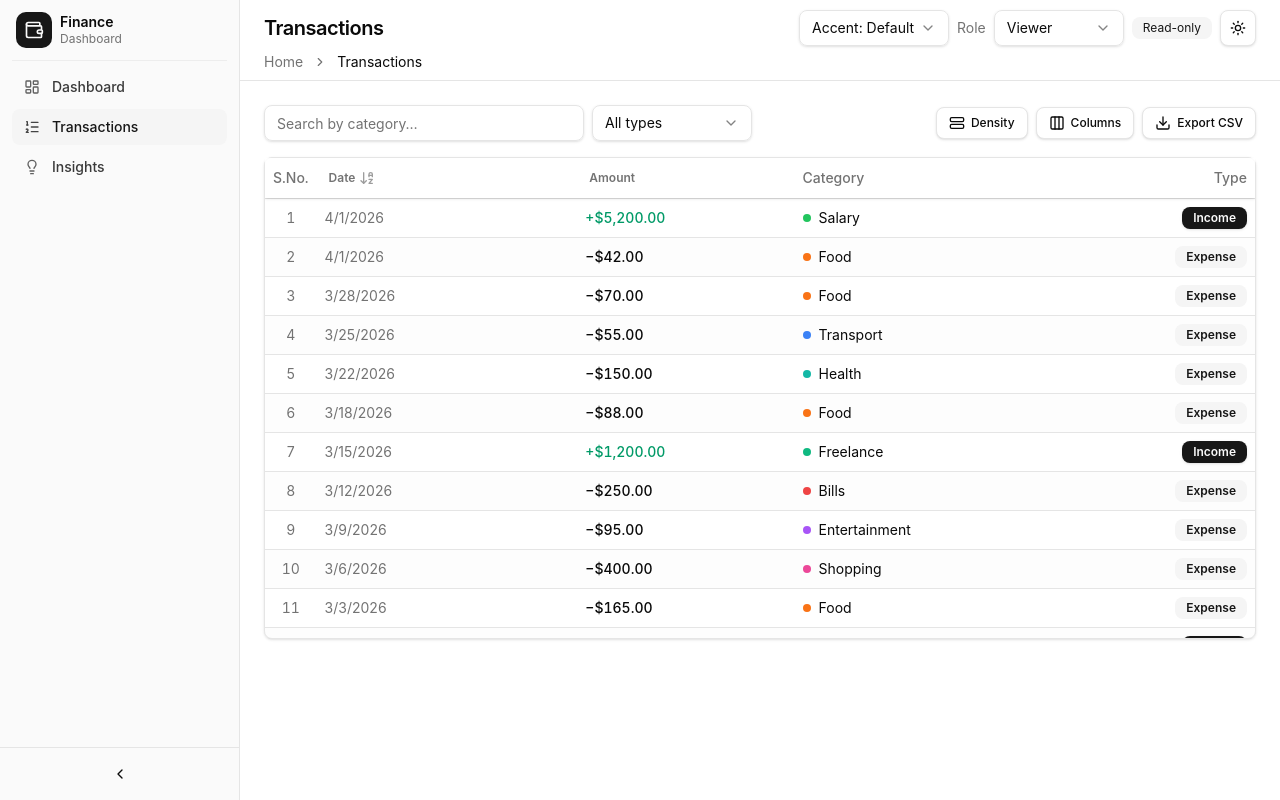
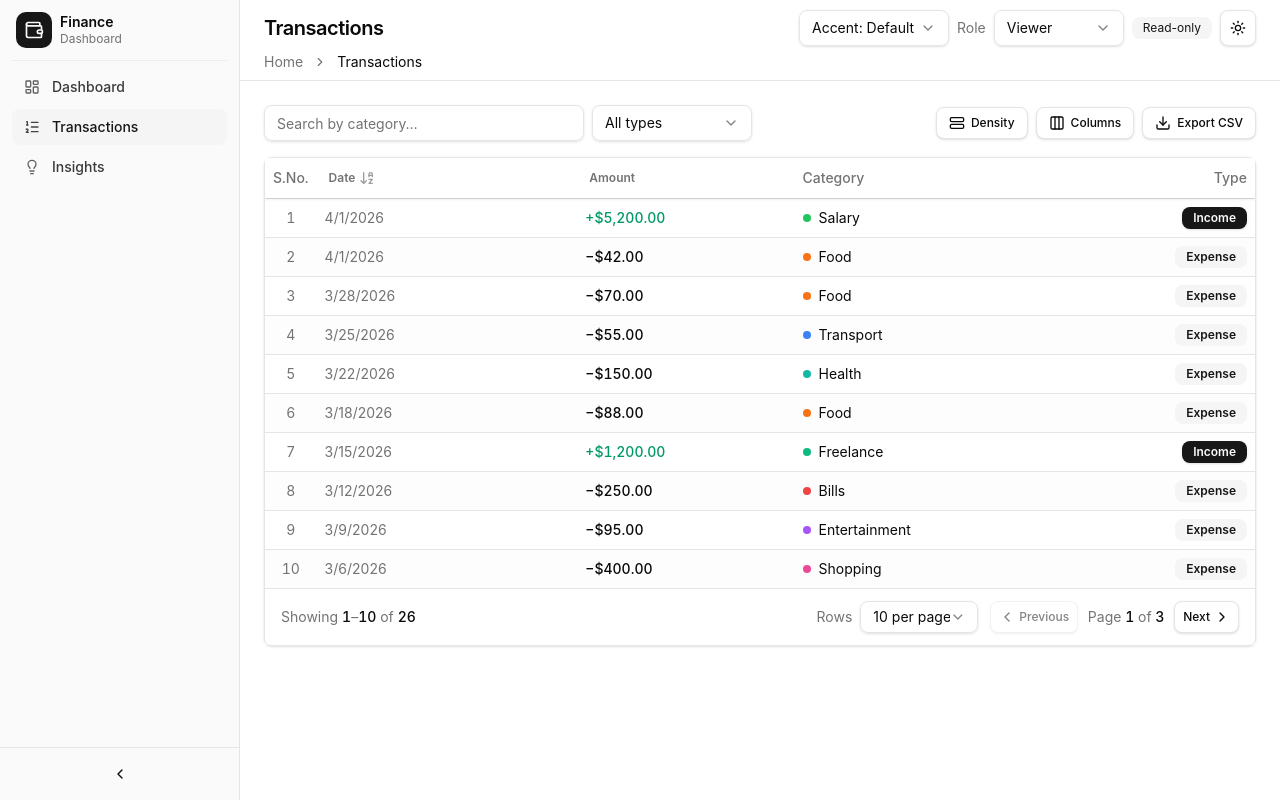
Before and after one commit to hellfire20031998/Finance-Dashborad-UI, a React (Vite) app: page /transactions in a window 1280 px wide. Built offline with nearby package versions, Linux system fonts and the light colour scheme.

Commit message:
added pagination for transcation

```diff
--- /dev/null
+++ b/src/components/table/TransactionsPagination.tsx
@@ -0,0 +1,106 @@
+import { ChevronLeft, ChevronRight } from "lucide-react"
+import { Button } from "@/components/ui/button"
+import {
+  Select,
+  SelectContent,
+  SelectItem,
+  SelectTrigger,
+  SelectValue,
+} from "@/components/ui/select"
+import {
+  TRANSACTIONS_PAGE_SIZES,
+  type TransactionsPageSize,
+} from "@/store/useUIStore"
+
+type Props = {
+  page: number
+  totalPages: number
+  pageSize: TransactionsPageSize
+  totalItems: number
+  onPageChange: (page: number) => void
+  onPageSizeChange: (size: TransactionsPageSize) => void
+}
+
+export function TransactionsPagination({
+  page,
+  totalPages,
+  pageSize,
+  totalItems,
+  onPageChange,
+  onPageSizeChange,
+}: Props) {
+  if (totalItems === 0) return null
+
+  const start = page * pageSize + 1
+  const end = Math.min((page + 1) * pageSize, totalItems)
+
+  return (
+    <div className="flex flex-col gap-3 border-t border-border bg-card/50 px-3 py-3 sm:flex-row sm:items-center sm:justify-between sm:px-4">
+      <p className="text-sm text-muted-foreground">
+        Showing{" "}
+        <span className="font-medium tabular-nums text-foreground">{start}</span>
+        –
+        <span className="font-medium tabular-nums text-foreground">{end}</span>{" "}
+        of{" "}
+        <span className="font-medium tabular-nums text-foreground">
+          {totalItems}
+        </span>
+      </p>
+      <div className="flex flex-wrap items-center gap-2 sm:gap-3">
+        <div className="flex items-center gap-2">
+          <span className="hidden text-sm text-muted-foreground sm:inline">
+            Rows
+          </span>
+          <Select
+            value={String(pageSize)}
+            onValueChange={(v) =>
+              onPageSizeChange(Number(v) as TransactionsPageSize)
+            }
+          >
+            <SelectTrigger className="h-8 w-[118px]" aria-label="Rows per page">
+              <SelectValue />
+            </SelectTrigger>
+            <SelectContent>
+              {TRANSACTIONS_PAGE_SIZES.map((n) => (
+                <SelectItem key={n} value={String(n)}>
+                  {n} per page
+                </SelectItem>
+              ))}
+            </SelectContent>
+          </Select>
+        </div>
+        <div className="flex items-center gap-1">
+          <Button
+            type="button"
+            variant="outline"
+            size="sm"
+            className="h-8 gap-1 px-2"
+            disabled={page <= 0}
+            onClick={() => onPageChange(page - 1)}
+            aria-label="Previous page"
+          >
+            <ChevronLeft className="size-4" />
+            <span className="hidden sm:inline">Previous</span>
+          </Button>
+          <span className="min-w-[5.5rem] text-center text-sm tabular-nums text-muted-foreground">
+            Page{" "}
+            <span className="font-medium text-foreground">{page + 1}</span> of{" "}
+            <span className="font-medium text-foreground">{totalPages}</span>
+          </span>
+          <Button
+            type="button"
+            variant="outline"
+            size="sm"
+            className="h-8 gap-1 px-2"
+            disabled={page >= totalPages - 1}
+            onClick={() => onPageChange(page + 1)}
+            aria-label="Next page"
+          >
+            <span className="hidden sm:inline">Next</span>
+            <ChevronRight className="size-4" />
+          </Button>
+        </div>
+      </div>
+    </div>
+  )
+}
--- a/src/components/table/TransactionsTable.tsx
+++ b/src/components/table/TransactionsTable.tsx
@@ -44,8 +44,10 @@ import {
   EditTransactionDialog,
   EditTransactionIconButton,
 } from "@/components/table/EditTransactionDialog"
+import { TransactionsPagination } from "@/components/table/TransactionsPagination"
 import { cn } from "@/lib/utils"
 import type { Transaction } from "@/lib/data"
+import type { TransactionsPageSize } from "@/store/useUIStore"
 
 const formatMoney = (n: number) =>
   new Intl.NumberFormat(undefined, {
@@ -56,6 +58,230 @@ const formatMoney = (n: number) =>
 type Props = {
   loading?: boolean
   reducedMotion?: boolean
+}
+
+type PagedBodyProps = {
+  rows: Transaction[]
+  pageSize: TransactionsPageSize
+  setPageSize: (n: TransactionsPageSize) => void
+  isAdmin: boolean
+  setEditTarget: (t: Transaction) => void
+  colCount: number
+  compact: boolean
+  headPad: string
+  cellPad: string
+  showCategoryColumn: boolean
+  showTypeColumn: boolean
+  sortBy: "date" | "amount"
+  sortDir: "asc" | "desc"
+  setSort: (by: "date" | "amount") => void
+}
+
+function TransactionsTablePagedBody({
+  rows,
+  pageSize,
+  setPageSize,
+  isAdmin,
+  setEditTarget,
+  colCount,
+  compact,
+  headPad,
+  cellPad,
+  showCategoryColumn,
+  showTypeColumn,
+  sortBy,
+  sortDir,
+  setSort,
+}: PagedBodyProps) {
+  const [page, setPage] = useState(0)
+  const totalPages = Math.max(1, Math.ceil(rows.length / pageSize))
+  const safePage = Math.min(page, totalPages - 1)
+  const pageOffset = safePage * pageSize
+  const pageRows =
+    rows.length === 0 ? [] : rows.slice(pageOffset, pageOffset + pageSize)
+
+  return (
+    <div className="rounded-md border border-border bg-card shadow-sm">
+      <div className="relative max-h-[min(520px,60vh)] w-full overflow-auto">
+        <table className="w-full caption-bottom text-sm">
+          <TableHeader className="sticky top-0 z-20 border-b border-border bg-card/95 shadow-sm backdrop-blur-md supports-[backdrop-filter]:bg-card/80 [&_tr]:border-b">
+            <TableRow className="border-0 hover:bg-transparent">
+              <TableHead
+                className={cn(
+                  "w-12 min-w-12 text-center tabular-nums text-muted-foreground",
+                  headPad,
+                )}
+              >
+                S.No.
+              </TableHead>
+              <TableHead className={cn("min-w-[120px] whitespace-nowrap", headPad)}>
+                <Button
+                  variant="ghost"
+                  size="sm"
+                  className={cn("-ml-2 gap-1 font-semibold", compact && "h-7 text-xs")}
+                  onClick={() => setSort("date")}
+                >
+                  Date
+                  {sortBy === "date" &&
+                    (sortDir === "asc" ? (
+                      <ArrowUpAZ className="size-4 opacity-70" />
+                    ) : (
+                      <ArrowDownAZ className="size-4 opacity-70" />
+                    ))}
+                </Button>
+              </TableHead>
+              <TableHead className={cn("min-w-[100px]", headPad)}>
+                <Button
+                  variant="ghost"
+                  size="sm"
+                  className={cn("-ml-2 gap-1 font-semibold", compact && "h-7 text-xs")}
+                  onClick={() => setSort("amount")}
+                >
+                  Amount
+                  {sortBy === "amount" &&
+                    (sortDir === "asc" ? (
+                      <ArrowUpAZ className="size-4 opacity-70" />
+                    ) : (
+                      <ArrowDownAZ className="size-4 opacity-70" />
+                    ))}
+                </Button>
+              </TableHead>
+              {showCategoryColumn && (
+                <TableHead className={cn(headPad)}>Category</TableHead>
+              )}
+              {showTypeColumn && (
+                <TableHead className={cn("text-right", headPad)}>Type</TableHead>
+              )}
+              {isAdmin && (
+                <TableHead className={cn("w-[72px] text-right", headPad)}>
+                  Actions
+                </TableHead>
+              )}
+            </TableRow>
+          </TableHeader>
+          <TableBody>
+            {rows.length === 0 ? (
+              <TableRow>
+                <TableCell colSpan={colCount} className="h-32 text-center">
+                  <p className="text-sm text-muted-foreground">
+                    No transactions match your filters.
+                  </p>
+                  <p className="mt-1 text-xs text-muted-foreground">
+                    Try clearing search or switching the type filter.
+                  </p>
+                </TableCell>
+              </TableRow>
+            ) : (
+              pageRows.map((t, index) => (
+                <TableRow
+                  key={t.id}
+                  tabIndex={isAdmin ? 0 : undefined}
+                  title={
+                    isAdmin
+                      ? "Double-click or press Enter to edit this transaction"
+                      : undefined
+                  }
+                  className={cn(
+                    "focus-visible:outline-none focus-visible:ring-2 focus-visible:ring-ring focus-visible:ring-offset-2",
+                    (pageOffset + index) % 2 === 1 && "bg-muted/25",
+                    isAdmin && "cursor-pointer",
+                  )}
+                  onDoubleClick={
+                    isAdmin
+                      ? () => {
+                          setEditTarget(t)
+                        }
+                      : undefined
+                  }
+                  onKeyDown={(e) => {
+                    if (!isAdmin || e.key !== "Enter") return
+                    if (
+                      e.target instanceof HTMLButtonElement ||
+                      e.target instanceof HTMLInputElement
+                    ) {
+                      return
+                    }
+                    e.preventDefault()
+                    setEditTarget(t)
+                  }}
+                >
+                  <TableCell
+                    className={cn(
+                      "text-center tabular-nums text-muted-foreground",
+                      cellPad,
+                    )}
+                  >
+                    {pageOffset + index + 1}
+                  </TableCell>
+                  <TableCell
+                    className={cn(
+                      "whitespace-nowrap text-muted-foreground",
+                      cellPad,
+                    )}
+                  >
+                    {new Date(t.date).toLocaleDateString()}
+                  </TableCell>
+                  <TableCell
+                    className={cn(
+                      "font-medium tabular-nums",
+                      cellPad,
+                      t.type === "income"
+                        ? "text-emerald-600 dark:text-emerald-400"
+                        : "text-foreground",
+                    )}
+                  >
+                    {t.type === "income" ? "+" : "−"}
+                    {formatMoney(t.amount)}
+                  </TableCell>
+                  {showCategoryColumn && (
+                    <TableCell className={cellPad}>
+                      <span className="flex items-center gap-2">
+                        <span
+                          className="size-2 shrink-0 rounded-full"
+                          style={{
+                            backgroundColor: getCategoryColor(t.category),
+                          }}
+                        />
+                        {t.category}
+                      </span>
+                    </TableCell>
+                  )}
+                  {showTypeColumn && (
+                    <TableCell className={cn("text-right", cellPad)}>
+                      <Badge
+                        variant={
+                          t.type === "income" ? "default" : "secondary"
+                        }
+                        className="capitalize"
+                      >
+                        {t.type}
+                      </Badge>
+                    </TableCell>
+                  )}
+                  {isAdmin && (
+                    <TableCell className={cn("text-right", cellPad)}>
+                      <EditTransactionIconButton
+                        transaction={t}
+                        onOpen={() => setEditTarget(t)}
+                      />
+                    </TableCell>
+                  )}
+                </TableRow>
+              ))
+            )}
+          </TableBody>
+        </table>
+      </div>
+      <TransactionsPagination
+        page={safePage}
+        totalPages={totalPages}
+        pageSize={pageSize}
+        totalItems={rows.length}
+        onPageChange={setPage}
+        onPageSizeChange={setPageSize}
+      />
+    </div>
+  )
 }
 
 export function TransactionsTable({
@@ -79,6 +305,8 @@ export function TransactionsTable({
   const setShowCategoryColumn = useUIStore((s) => s.setShowCategoryColumn)
   const showTypeColumn = useUIStore((s) => s.showTypeColumn)
   const setShowTypeColumn = useUIStore((s) => s.setShowTypeColumn)
+  const pageSize = useUIStore((s) => s.transactionsPageSize)
+  const setPageSize = useUIStore((s) => s.setTransactionsPageSize)
 
   const [editTarget, setEditTarget] = useState<Transaction | null>(null)
 
@@ -238,178 +466,23 @@ export function TransactionsTable({
         </div>
       </div>
 
-      <div className="rounded-md border border-border bg-card shadow-sm">
-        <div className="relative max-h-[min(520px,60vh)] w-full overflow-auto">
-          <table className="w-full caption-bottom text-sm">
-            <TableHeader className="sticky top-0 z-20 border-b border-border bg-card/95 shadow-sm backdrop-blur-md supports-[backdrop-filter]:bg-card/80 [&_tr]:border-b">
-              <TableRow className="border-0 hover:bg-transparent">
-                <TableHead
-                  className={cn(
-                    "w-12 min-w-12 text-center tabular-nums text-muted-foreground",
-                    headPad,
-                  )}
-                >
-                  S.No.
-                </TableHead>
-                <TableHead className={cn("min-w-[120px] whitespace-nowrap", headPad)}>
-                  <Button
-                    variant="ghost"
-                    size="sm"
-                    className={cn("-ml-2 gap-1 font-semibold", compact && "h-7 text-xs")}
-                    onClick={() => setSort("date")}
-                  >
-                    Date
-                    {sortBy === "date" &&
-                      (sortDir === "asc" ? (
-                        <ArrowUpAZ className="size-4 opacity-70" />
-                      ) : (
-                        <ArrowDownAZ className="size-4 opacity-70" />
-                      ))}
-                  </Button>
-                </TableHead>
-                <TableHead className={cn("min-w-[100px]", headPad)}>
-                  <Button
-                    variant="ghost"
-                    size="sm"
-                    className={cn("-ml-2 gap-1 font-semibold", compact && "h-7 text-xs")}
-                    onClick={() => setSort("amount")}
-                  >
-                    Amount
-                    {sortBy === "amount" &&
-                      (sortDir === "asc" ? (
-                        <ArrowUpAZ className="size-4 opacity-70" />
-                      ) : (
-                        <ArrowDownAZ className="size-4 opacity-70" />
-                      ))}
-                  </Button>
-                </TableHead>
-                {showCategoryColumn && (
-                  <TableHead className={cn(headPad)}>Category</TableHead>
-                )}
-                {showTypeColumn && (
-                  <TableHead className={cn("text-right", headPad)}>Type</TableHead>
-                )}
-                {isAdmin && (
-                  <TableHead className={cn("w-[72px] text-right", headPad)}>
-                    Actions
-                  </TableHead>
-                )}
-              </TableRow>
-            </TableHeader>
-            <TableBody>
-              {rows.length === 0 ? (
-                <TableRow>
-                  <TableCell colSpan={colCount} className="h-32 text-center">
-                    <p className="text-sm text-muted-foreground">
-                      No transactions match your filters.
-                    </p>
-                    <p className="mt-1 text-xs text-muted-foreground">
-                      Try clearing search or switching the type filter.
-                    </p>
-                  </TableCell>
-                </TableRow>
-              ) : (
-                rows.map((t, index) => (
-                  <TableRow
-                    key={t.id}
-                    tabIndex={isAdmin ? 0 : undefined}
-                    title={
-                      isAdmin
-                        ? "Double-click or press Enter to edit this transaction"
-                        : undefined
-                    }
-                    className={cn(
-                      "focus-visible:outline-none focus-visible:ring-2 focus-visible:ring-ring focus-visible:ring-offset-2",
-                      index % 2 === 1 && "bg-muted/25",
-                      isAdmin && "cursor-pointer",
-                    )}
-                    onDoubleClick={
-                      isAdmin
-                        ? () => {
-                            setEditTarget(t)
-                          }
-                        : undefined
-                    }
-                    onKeyDown={(e) => {
-                      if (!isAdmin || e.key !== "Enter") return
-                      if (
-                        e.target instanceof HTMLButtonElement ||
-                        e.target instanceof HTMLInputElement
-                      ) {
-                        return
-                      }
-                      e.preventDefault()
-                      setEditTarget(t)
-                    }}
-                  >
-                    <TableCell
-                      className={cn(
-                        "text-center tabular-nums text-muted-foreground",
-                        cellPad,
-                      )}
-                    >
-                      {index + 1}
-                    </TableCell>
-                    <TableCell
-                      className={cn(
-                        "whitespace-nowrap text-muted-foreground",
-                        cellPad,
-                      )}
-                    >
-                      {new Date(t.date).toLocaleDateString()}
-                    </TableCell>
-                    <TableCell
-                      className={cn(
-                        "font-medium tabular-nums",
-                        cellPad,
-                        t.type === "income"
-                          ? "text-emerald-600 dark:text-emerald-400"
-                          : "text-foreground",
-                      )}
-                    >
-                      {t.type === "income" ? "+" : "−"}
-                      {formatMoney(t.amount)}
-                    </TableCell>
-                    {showCategoryColumn && (
-                      <TableCell className={cellPad}>
-                        <span className="flex items-center gap-2">
-                          <span
-                            className="size-2 shrink-0 rounded-full"
-                            style={{
-                              backgroundColor: getCategoryColor(t.category),
-                            }}
-                          />
-                          {t.category}
-                        </span>
-                      </TableCell>
-                    )}
-                    {showTypeColumn && (
-                      <TableCell className={cn("text-right", cellPad)}>
-                        <Badge
-                          variant={
-                            t.type === "income" ? "default" : "secondary"
-                          }
-                          className="capitalize"
-                        >
-                          {t.type}
-                        </Badge>
-                      </TableCell>
-                    )}
-                    {isAdmin && (
-                      <TableCell className={cn("text-right", cellPad)}>
-                        <EditTransactionIconButton
-                          transaction={t}
-                          onOpen={() => setEditTarget(t)}
-                        />
-                      </TableCell>
-                    )}
-                  </TableRow>
-                ))
-              )}
-            </TableBody>
-          </table>
-        </div>
-      </div>
+      <TransactionsTablePagedBody
+        key={`${search}|${typeFilter}|${pageSize}`}
+        rows={rows}
+        pageSize={pageSize}
+        setPageSize={setPageSize}
+        isAdmin={isAdmin}
+        setEditTarget={setEditTarget}
+        colCount={colCount}
+        compact={compact}
+        headPad={headPad}
+        cellPad={cellPad}
+        showCategoryColumn={showCategoryColumn}
+        showTypeColumn={showTypeColumn}
+        sortBy={sortBy}
+        sortDir={sortDir}
+        setSort={setSort}
+      />
       {isAdmin && (
         <p className="text-center text-xs text-muted-foreground">
           Tip: Tab to a row and press{" "}
--- /dev/null
+++ b/src/components/ui/pagination.tsx
@@ -0,0 +1,117 @@
+import * as React from "react"
+import { ChevronLeft, ChevronRight, MoreHorizontal } from "lucide-react"
+
+import { cn } from "@/lib/utils"
+import { buttonVariants, type ButtonProps } from "@/components/ui/button"
+
+const Pagination = ({ className, ...props }: React.ComponentProps<"nav">) => (
+  <nav
+    role="navigation"
+    aria-label="pagination"
+    className={cn("mx-auto flex w-full justify-center", className)}
+    {...props}
+  />
+)
+Pagination.displayName = "Pagination"
+
+const PaginationContent = React.forwardRef<
+  HTMLUListElement,
+  React.ComponentProps<"ul">
+>(({ className, ...props }, ref) => (
+  <ul
+    ref={ref}
+    className={cn("flex flex-row items-center gap-1", className)}
+    {...props}
+  />
+))
+PaginationContent.displayName = "PaginationContent"
+
+const PaginationItem = React.forwardRef<
+  HTMLLIElement,
+  React.ComponentProps<"li">
+>(({ className, ...props }, ref) => (
+  <li ref={ref} className={cn("", className)} {...props} />
+))
+PaginationItem.displayName = "PaginationItem"
+
+type PaginationLinkProps = {
+  isActive?: boolean
+} & Pick<ButtonProps, "size"> &
+  React.ComponentProps<"a">
+
+const PaginationLink = ({
+  className,
+  isActive,
+  size = "icon",
+  ...props
+}: PaginationLinkProps) => (
+  <a
+    aria-current={isActive ? "page" : undefined}
+    className={cn(
+      buttonVariants({
+        variant: isActive ? "outline" : "ghost",
+        size,
+      }),
+      className
+    )}
+    {...props}
+  />
+)
+PaginationLink.displayName = "PaginationLink"
+
+const PaginationPrevious = ({
+  className,
+  ...props
+}: React.ComponentProps<typeof PaginationLink>) => (
+  <PaginationLink
+    aria-label="Go to previous page"
+    size="default"
+    className={cn("gap-1 pl-2.5", className)}
+    {...props}
+  >
+    <ChevronLeft className="h-4 w-4" />
+    <span>Previous</span>
+  </PaginationLink>
+)
+PaginationPrevious.displayName = "PaginationPrevious"
+
+const PaginationNext = ({
+  className,
+  ...props
+}: React.ComponentProps<typeof PaginationLink>) => (
+  <PaginationLink
+    aria-label="Go to next page"
+    size="default"
+    className={cn("gap-1 pr-2.5", className)}
+    {...props}
+  >
+    <span>Next</span>
+    <ChevronRight className="h-4 w-4" />
+  </PaginationLink>
+)
+PaginationNext.displayName = "PaginationNext"
+
+const PaginationEllipsis = ({
+  className,
+  ...props
+}: React.ComponentProps<"span">) => (
+  <span
+    aria-hidden
+    className={cn("flex h-9 w-9 items-center justify-center", className)}
+    {...props}
+  >
+    <MoreHorizontal className="h-4 w-4" />
+    <span className="sr-only">More pages</span>
+  </span>
+)
+PaginationEllipsis.displayName = "PaginationEllipsis"
+
+export {
+  Pagination,
+  PaginationContent,
+  PaginationLink,
+  PaginationItem,
+  PaginationPrevious,
+  PaginationNext,
+  PaginationEllipsis,
+}
--- a/src/store/useUIStore.ts
+++ b/src/store/useUIStore.ts
@@ -4,6 +4,9 @@ import type { DashboardRange } from "@/lib/dashboardFilter"
 
 export type TableDensity = "comfortable" | "compact"
 export type AccentPreset = "default" | "emerald" | "blue"
+
+export const TRANSACTIONS_PAGE_SIZES = [10, 25, 50, 100] as const
+export type TransactionsPageSize = (typeof TRANSACTIONS_PAGE_SIZES)[number]
 
 interface UIState {
   sidebarCollapsed: boolean
@@ -12,12 +15,14 @@ interface UIState {
   showCategoryColumn: boolean
   showTypeColumn: boolean
   accent: AccentPreset
+  transactionsPageSize: TransactionsPageSize
   toggleSidebarCollapsed: () => void
   setDashboardRange: (r: DashboardRange) => void
   setTableDensity: (d: TableDensity) => void
   setShowCategoryColumn: (v: boolean) => void
   setShowTypeColumn: (v: boolean) => void
   setAccent: (a: AccentPreset) => void
+  setTransactionsPageSize: (n: TransactionsPageSize) => void
 }
 
 export const useUIStore = create<UIState>()(
@@ -29,6 +34,7 @@ export const useUIStore = create<UIState>()(
       showCategoryColumn: true,
       showTypeColumn: true,
       accent: "default",
+      transactionsPageSize: 10,
       toggleSidebarCollapsed: () =>
         set((s) => ({ sidebarCollapsed: !s.sidebarCollapsed })),
       setDashboardRange: (dashboardRange) => set({ dashboardRange }),
@@ -36,6 +42,8 @@ export const useUIStore = create<UIState>()(
       setShowCategoryColumn: (showCategoryColumn) => set({ showCategoryColumn }),
       setShowTypeColumn: (showTypeColumn) => set({ showTypeColumn }),
       setAccent: (accent) => set({ accent }),
+      setTransactionsPageSize: (transactionsPageSize) =>
+        set({ transactionsPageSize }),
     }),
     { name: "finance-dashboard-ui" },
   ),
```
